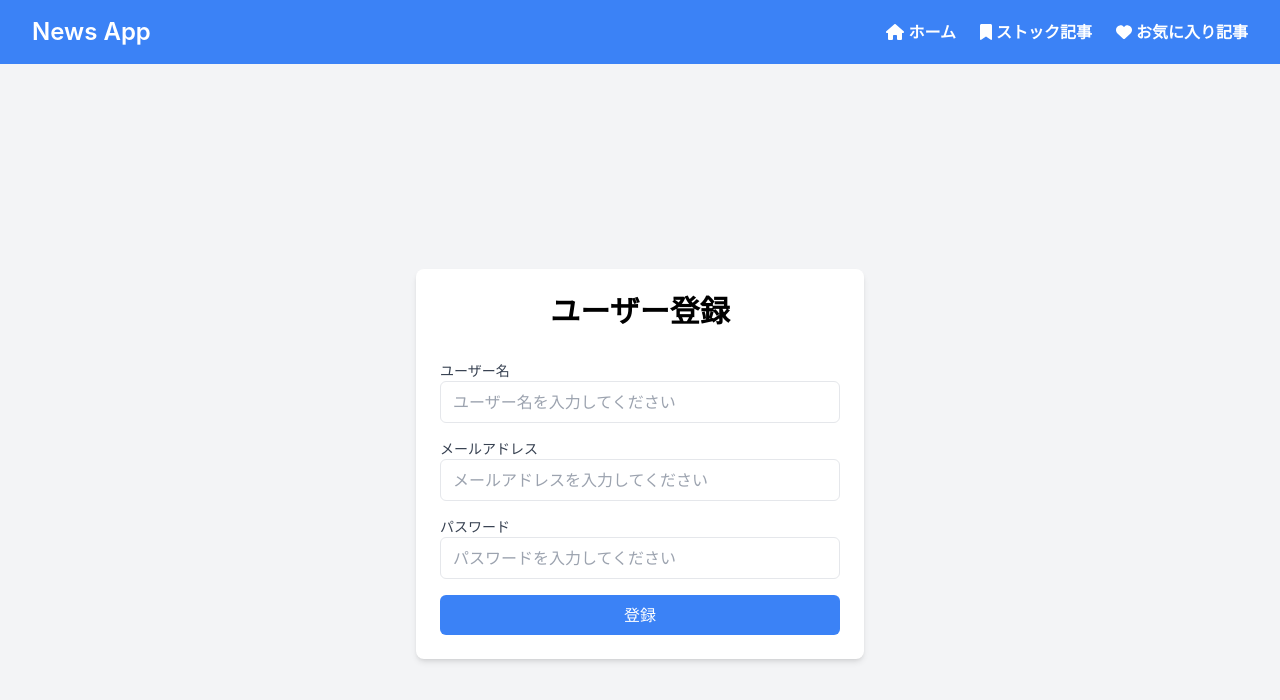
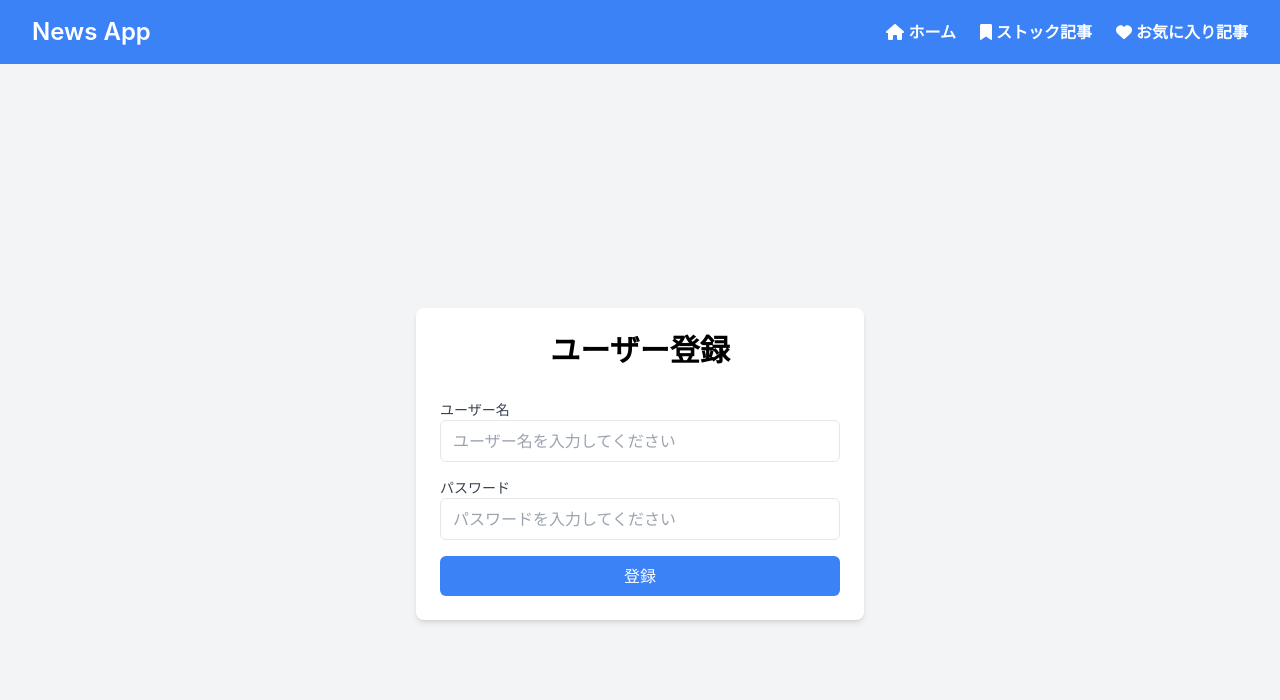
Before and after one commit to hukuryo/React-New-App, a React (Create React App) app: page /signUp in a window 1280 px wide. Shown: the top 700 px of the page. Built offline with nearby package versions, Linux system fonts and the light colour scheme.

Commit message:
ユーザ登録画面を修正

```diff
--- a/src/routes/Signup.tsx
+++ b/src/routes/Signup.tsx
@@ -16,16 +16,6 @@ export const SignUp = () => {
               type="text"
               className="w-full px-3 py-2 border rounded-md focus:outline-none focus:border-blue-500"
               placeholder="ユーザー名を入力してください"
-            />
-          </div>
-          <div>
-            <label className="block text-sm font-medium text-gray-700">
-              メールアドレス
-            </label>
-            <input
-              type="email"
-              className="w-full px-3 py-2 border rounded-md focus:outline-none focus:border-blue-500"
-              placeholder="メールアドレスを入力してください"
             />
           </div>
           <div>
```
